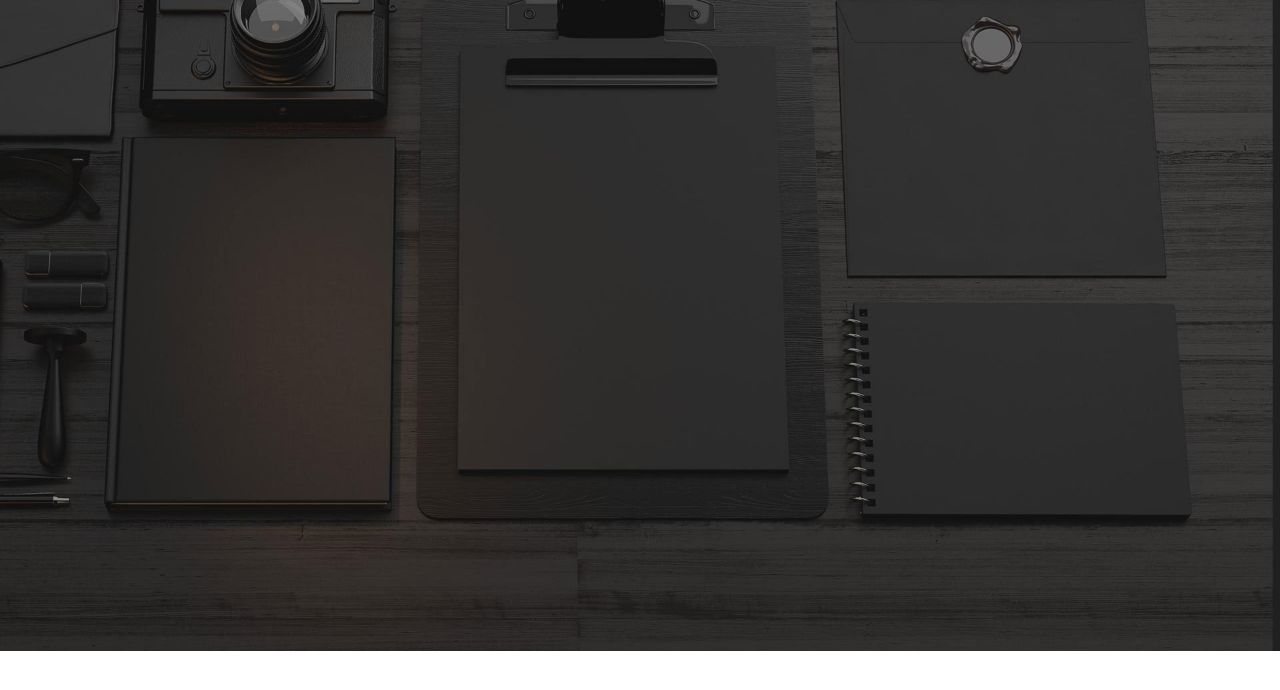
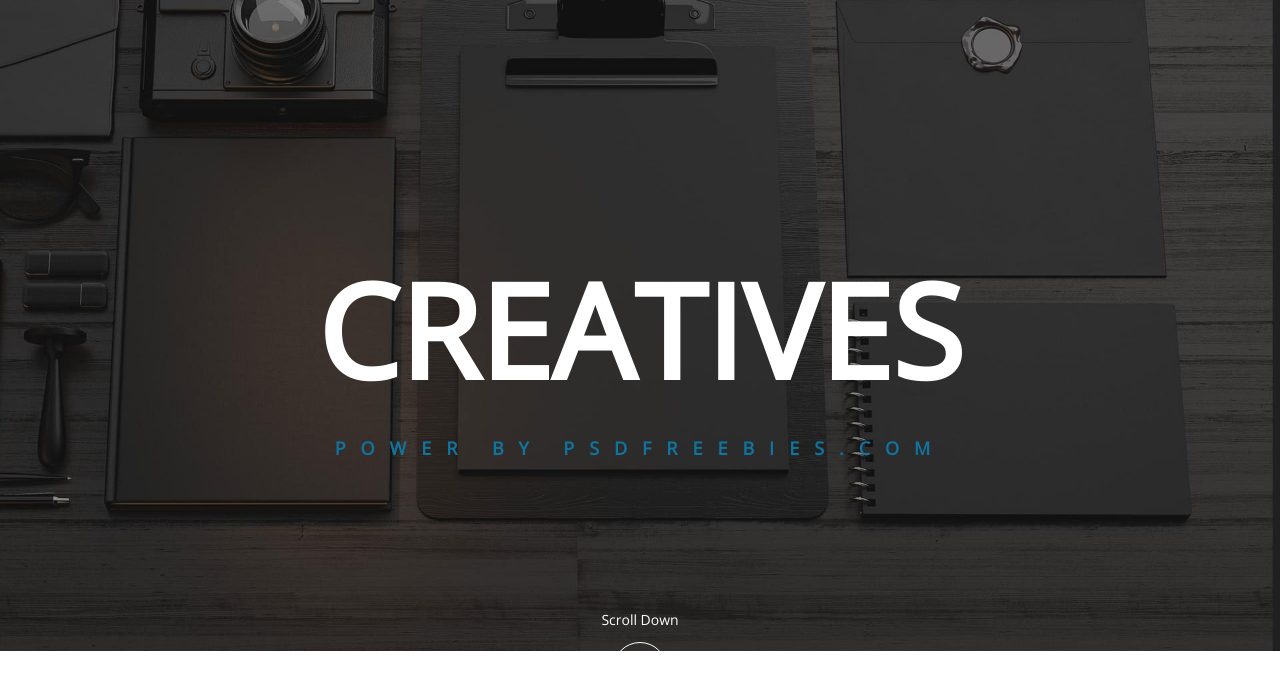
Before and after one commit to limon153/Landing-Template, a website: page src/index.html in a window 1280 px wide. Shown: the part 84-774 px from the top of the page. Drawn offline with nearby package versions, Linux system fonts and the light colour scheme.

Commit message:
Finish header

```diff
--- a/src/css/main.css
+++ b/src/css/main.css
@@ -22,7 +22,11 @@ a {
   height: 100vh;
   background: url(../img/header-bg.jpg) top center no-repeat;
   background-size: 100%;
+  display: flex;
+  // flex-direction: column;
+  color: #fff;
   & .header-top {
+    position: absolute;
     width: 100%;
     height: var(--header-nav-height);
     border-bottom: solid color(#787878 alpha(38%)) 2px;
@@ -58,4 +62,40 @@ a {
       }
     }
   }
+
+  & .heading {
+    margin: auto;
+    text-align: center;
+    text-transform: uppercase;
+    & h1 {
+      font-size: 130px;
+      margin-bottom: 0;
+    }
+    & p {
+      font-size: 18px;
+      letter-spacing: 15px;
+      color: var(--accent-color);
+      font-weight: 900;
+    }
+  }
+
+  & .scroll-down {
+    position: absolute;
+    left: 0;
+    right: 0;
+    margin: 0 auto;
+    width: 100px;
+    bottom: 20px;
+    text-align: center;
+    & span {
+      font-size: 14px;
+
+    }
+    & i {
+      padding: 18px;
+      margin-top: 12px;
+      border: 1px solid #fff;
+      border-radius: 50%;
+    }
+  }
 }
--- a/src/index.html
+++ b/src/index.html
@@ -25,6 +25,14 @@
         <a href="#" class="fa fa-linkedin"></a>
       </nav>
     </div>
+    <div class="heading">
+      <h1>Creatives</h1>
+      <p>Power by PSDfreebies.com</p>
+    </div>
+    <div class="scroll-down">
+      <span>Scroll Down</span>
+      <i class="fa fa-chevron-down"></i>
+    </div>
   </header>
 <script src="js/main.js"></script>
 </body>
```
